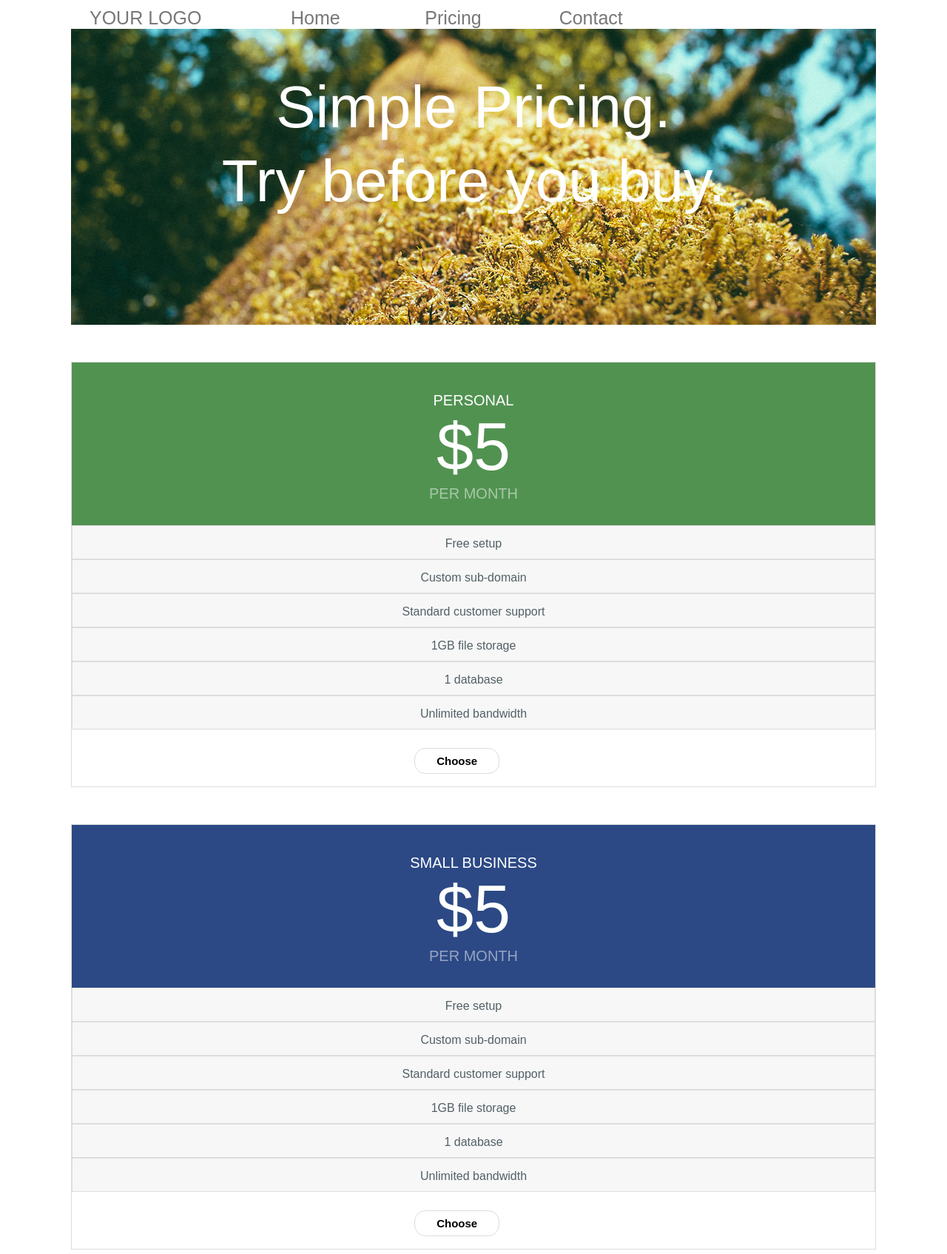
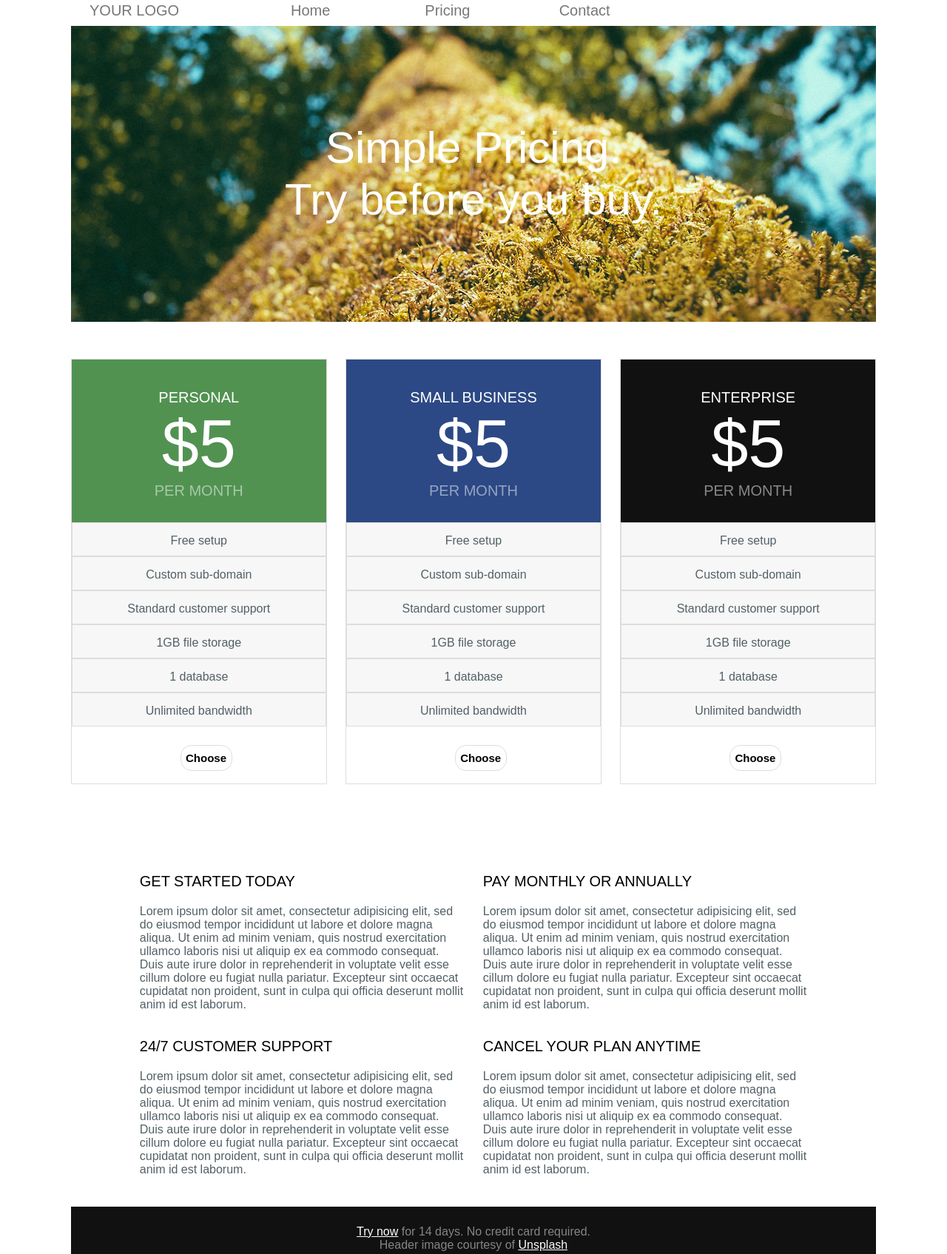
Before and after one commit to jaserader/homework_week02_wednesday, a website: page index.html in a window 1280 px wide. Shown: the part 13-1708 px from the top of the page at 74% size. Drawn offline with Linux system fonts and the light colour scheme; files whose address does not match are found by name.

Commit message:
final 978px

```diff
--- a/css/main.scss
+++ b/css/main.scss
@@ -217,3 +217,55 @@ footer {
   }
 }
 }
+
+@media(min-width: 978px) {
+.headerNav {
+  padding-top: 8px;
+  font-size: 20px;
+}
+
+.hero{
+  padding-top: 130px;
+.titleTop {
+  height: 70px;
+  font-size: 60px;
+  }
+}
+
+.section1,
+.section2,
+.section3 {
+  @include span-columns(4 of 12);
+  @include omega(3n);
+}
+
+.choose {
+  height: 46px;
+
+  button {
+    @include shift(5);
+    width: 70px;
+  }
+}
+article {
+  @include span-columns(12);
+  // @include shift(1);
+  // margin-top: 50px;
+  // margin-bottom: 25px;
+
+  div{
+    @include span-columns(5 of 12);
+    @include omega(2n);
+  }
+
+  h3 {
+    font-weight: normal;
+    font-size: 20px;
+  }
+
+  p {
+    color: #526066;
+    font-weight: normal;
+    }
+  }
+}
```
Also changed, not shown: css/main.css.
